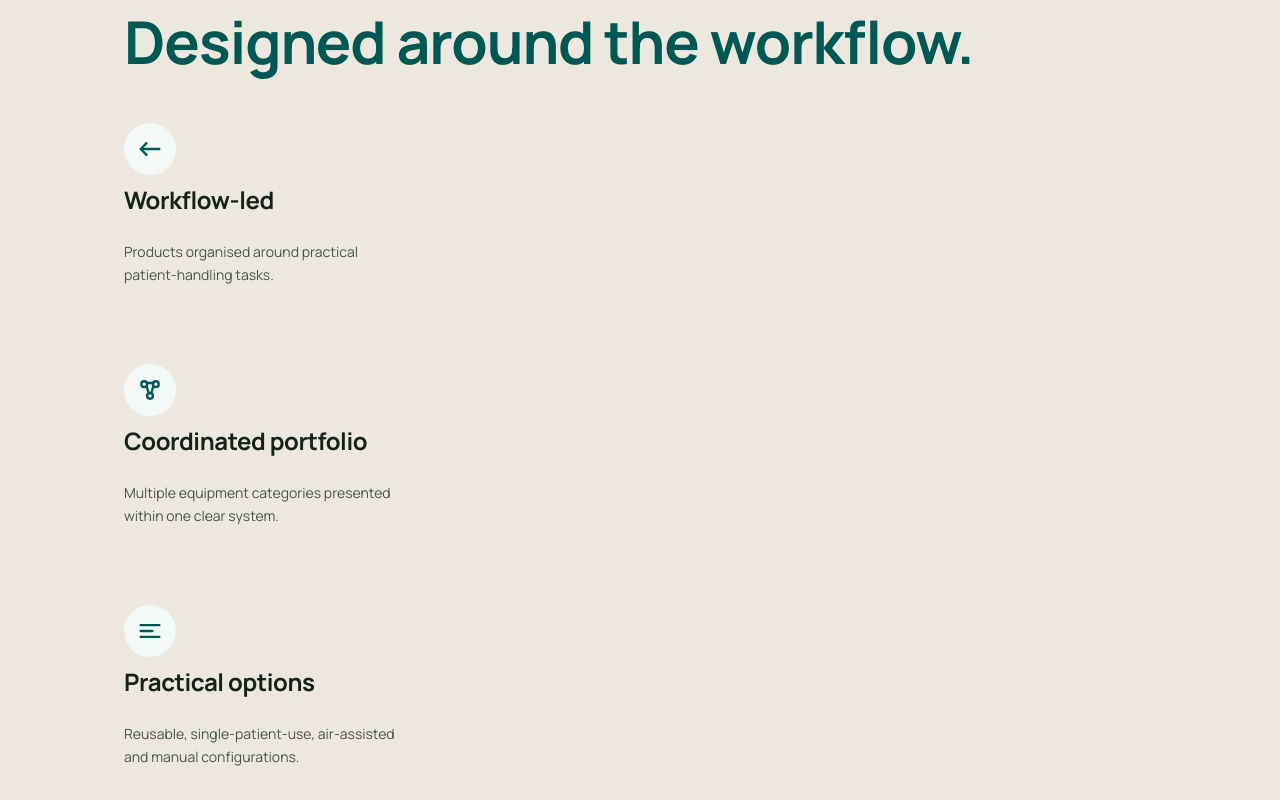
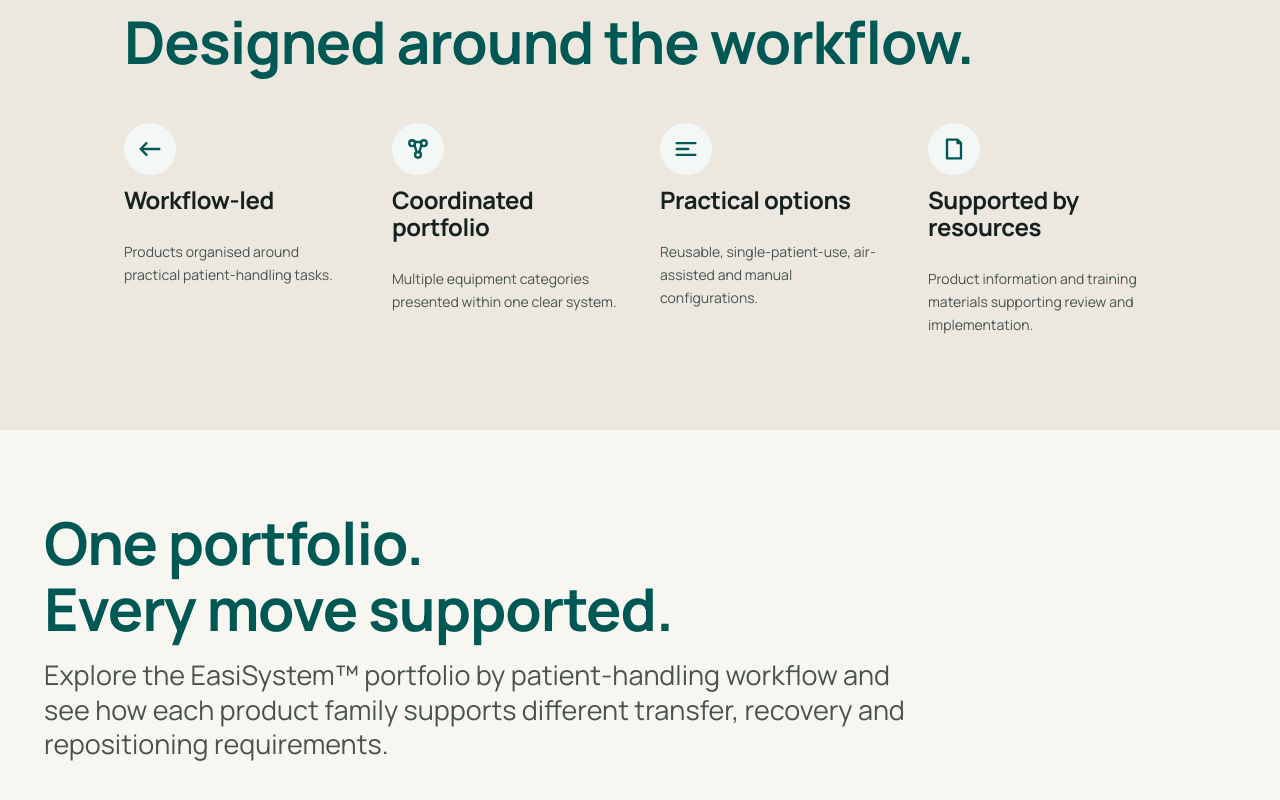
Before and after one commit to achl354/DMG-site, a Next.js app: page / in a window 1280 px wide. Shown: the part 1800-2600 px from the top of the page. Built offline with nearby package versions, Linux system fonts and the light colour scheme; no server answers.

Commit message:
Revert "Stack WhyEasiSystem pillars vertically with scroll reveal on desktop"
This reverts commit 05aab5201dc464d4bbcac48a6185d661139d9ad5.

```diff
--- a/components/homepage/HeroSection/HeroSection.tsx
+++ b/components/homepage/HeroSection/HeroSection.tsx
@@ -1,11 +1,10 @@
 "use client";
 
-import { ReactNode, useEffect, useRef, useState } from "react";
+import { ReactNode, useEffect, useRef, useState, useSyncExternalStore } from "react";
 import { useScroll, useMotionValueEvent } from "framer-motion";
 import { Tagline, Button } from "@/components/ui";
 import { Section, Container } from "@/components/layout";
 import { useReducedMotion } from "@/components/motion/ReducedMotionProvider";
-import { useIsDesktopViewport } from "@/components/motion/useIsDesktopViewport";
 import { trackEvent } from "@/lib/analytics";
 import { SECTION_IDS, CTA_LABELS } from "@/lib/constants";
 import { getAllWorkflows } from "@/lib/content/workflows";
@@ -60,6 +59,37 @@ function getActiveImageId(progress: number): string {
 function preloadImage(src: string) {
   const img = new window.Image();
   img.src = src;
+}
+
+const DESKTOP_QUERY = "(min-width: 1024px)";
+
+function subscribeToDesktopQuery(callback: () => void) {
+  const mql = window.matchMedia(DESKTOP_QUERY);
+  mql.addEventListener("change", callback);
+  return () => mql.removeEventListener("change", callback);
+}
+
+function getIsDesktopSnapshot() {
+  return window.matchMedia(DESKTOP_QUERY).matches;
+}
+
+/** Defaults to true (static) for the SSR snapshot -- see useIsDesktopViewport. */
+function getIsDesktopServerSnapshot() {
+  return true;
+}
+
+/**
+ * Desktop reverted to a plain static hero image -- the pinned scroll
+ * rotation stayed too long-scrolling/awkward there and was dropped in
+ * favour of the original simple layout. Mobile keeps the rotation.
+ * Server/first-paint snapshot defaults to true (static) until the media
+ * query resolves client-side, matching this component's existing
+ * reduced-motion default-false tradeoff -- a brief wrong-branch flash on
+ * first paint is accepted elsewhere in this codebase rather than solved
+ * with SSR cookie plumbing.
+ */
+function useIsDesktopViewport() {
+  return useSyncExternalStore(subscribeToDesktopQuery, getIsDesktopSnapshot, getIsDesktopServerSnapshot);
 }
 
 /** Homepage hero -- text/CTAs on the left, one large EasiMoveSPU visual on the right. */
--- a/components/homepage/WhyEasiSystem/WhyEasiSystem.module.css
+++ b/components/homepage/WhyEasiSystem/WhyEasiSystem.module.css
@@ -74,18 +74,9 @@
   }
 }
 
-/*
- * Vertical stack, not the previous 4-column row -- each pillar reveals
- * one at a time while scrolling (see WhyEasiSystem.tsx's whileInView),
- * which only reads as a sequence in a single column; a row would just
- * show all four appearing together as soon as any one of them entered
- * view.
- */
 @media (min-width: 1024px) {
   .grid {
-    grid-template-columns: 1fr;
-    max-width: 60ch;
-    gap: var(--space-10);
+    grid-template-columns: repeat(4, 1fr);
   }
 }
 
--- a/components/homepage/WhyEasiSystem/WhyEasiSystem.tsx
+++ b/components/homepage/WhyEasiSystem/WhyEasiSystem.tsx
@@ -1,10 +1,5 @@
-"use client";
-
-import { motion } from "framer-motion";
 import { EyebrowHeading } from "@/components/ui";
 import { Section, Container } from "@/components/layout";
-import { useReducedMotion } from "@/components/motion/ReducedMotionProvider";
-import { useIsDesktopViewport } from "@/components/motion/useIsDesktopViewport";
 import styles from "./WhyEasiSystem.module.css";
 
 const PILLARS = [
@@ -51,9 +46,18 @@ const PILLARS = [
   },
 ];
 
-function PillarContent({ pillar }: { pillar: (typeof PILLARS)[number] }) {
+export function WhyEasiSystem() {
   return (
-    <>
+    <Section id="why-easisystem" spacing="md" surface="cream" className={styles.section}>
+      <Container size="lg">
+        <EyebrowHeading
+          eyebrow="Why EasiSystem™"
+          heading="Designed around the workflow."
+          className={styles.heading}
+        />
+        <div className={styles.grid}>
+          {PILLARS.map((pillar) => (
+            <div key={pillar.title} className={styles.pillar}>
               <div className={styles.iconBadge}>
                 <svg
                   className={styles.icon}
@@ -70,45 +74,8 @@ function PillarContent({ pillar }: { pillar: (typeof PILLARS)[number] }) {
               </div>
               <h3 className={styles.title}>{pillar.title}</h3>
               <p className={styles.body}>{pillar.body}</p>
-    </>
-  );
-}
-
-export function WhyEasiSystem() {
-  const reducedMotion = useReducedMotion();
-  const isDesktop = useIsDesktopViewport();
-
-  return (
-    <Section id="why-easisystem" spacing="md" surface="cream" className={styles.section}>
-      <Container size="lg">
-        <EyebrowHeading
-          eyebrow="Why EasiSystem™"
-          heading="Designed around the workflow."
-          className={styles.heading}
-        />
-        <div className={styles.grid}>
-          {PILLARS.map((pillar) =>
-            isDesktop ? (
-              // Desktop only -- stacked vertically (see .grid's desktop override) and
-              // revealed one at a time while scrolling, rather than all four visible
-              // at once in the old horizontal row. Mobile stays exactly as before
-              // (already stacked, always visible, no motion).
-              <motion.div
-                key={pillar.title}
-                className={styles.pillar}
-                initial={reducedMotion ? false : { opacity: 0, y: 20 }}
-                whileInView={{ opacity: 1, y: 0 }}
-                viewport={{ once: true, amount: 0.5 }}
-                transition={{ duration: reducedMotion ? 0 : 0.4 }}
-              >
-                <PillarContent pillar={pillar} />
-              </motion.div>
-            ) : (
-              <div key={pillar.title} className={styles.pillar}>
-                <PillarContent pillar={pillar} />
             </div>
-            ),
-          )}
+          ))}
         </div>
       </Container>
     </Section>
--- a/components/motion/useIsDesktopViewport.ts
+++ /dev/null
@@ -1,26 +0,0 @@
-"use client";
-
-import { useSyncExternalStore } from "react";
-
-const DESKTOP_QUERY = "(min-width: 1024px)";
-
-function subscribeToDesktopQuery(callback: () => void) {
-  const mql = window.matchMedia(DESKTOP_QUERY);
-  mql.addEventListener("change", callback);
-  return () => mql.removeEventListener("change", callback);
-}
-
-function getIsDesktopSnapshot() {
-  return window.matchMedia(DESKTOP_QUERY).matches;
-}
-
-/** Defaults to true (static) for the SSR snapshot -- a brief wrong-branch
- * flash on first paint is accepted here, same tradeoff as useReducedMotion's
- * default-false. */
-function getIsDesktopServerSnapshot() {
-  return true;
-}
-
-export function useIsDesktopViewport() {
-  return useSyncExternalStore(subscribeToDesktopQuery, getIsDesktopSnapshot, getIsDesktopServerSnapshot);
-}
```
Lines whose indentation alone changed are shown as unchanged.
